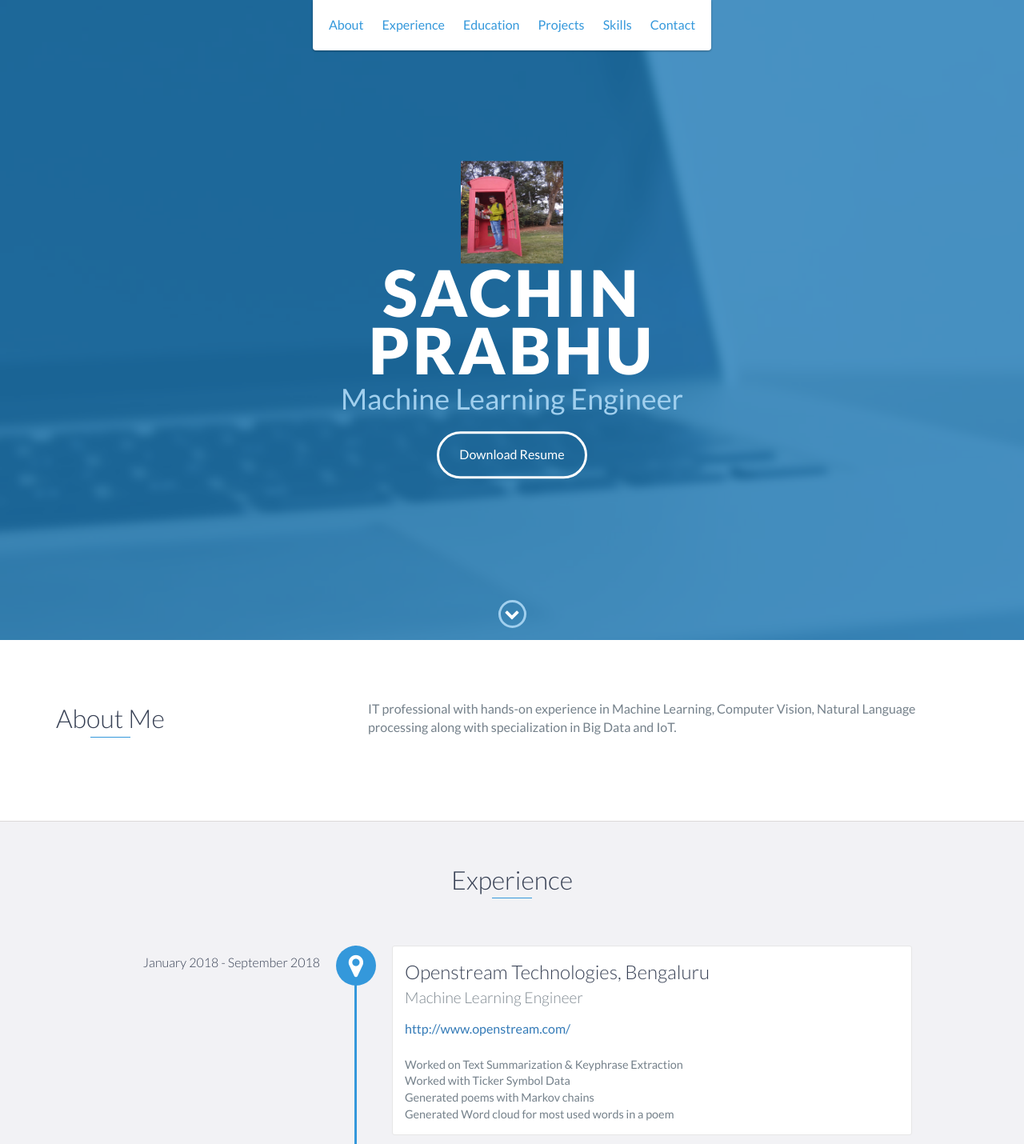
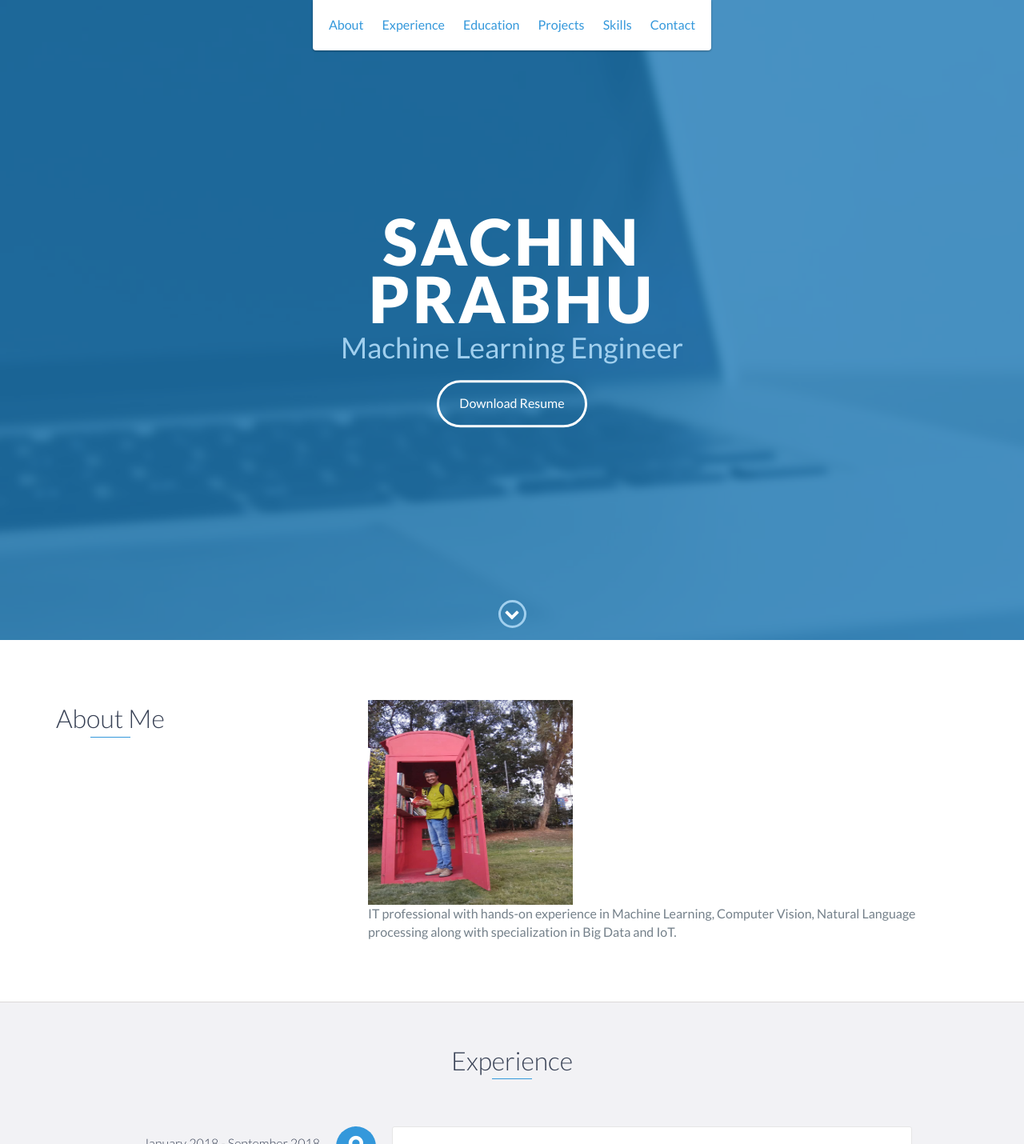
Before and after one commit to sachinprabhu007/sachinprabhu007.github.io, a website: page index.html in a window 1280 px wide. Shown: the top 1430 px of the page at 80% size. Drawn offline with nearby package versions, Linux system fonts and the light colour scheme.

Commit message:
edit image

```diff
--- a/index.html
+++ b/index.html
@@ -48,7 +48,6 @@
 
     <div id="lead">
         <div id="lead-content">
-            <img src="images\sachin_prabhu.jpg" alt="Sachin Prabhu"  width="128" height="128">
             <h1>Sachin Prabhu</h1>
             <h2>Machine Learning Engineer</h2>
             <!-- <a href="#" class="btn-rounded-white">Download Resume</a>-->
@@ -75,6 +74,8 @@
                     <h2 class="heading">About Me</h2>
                 </div>
                 <div class="col-md-8">
+                    <img src="images\sachin_prabhu.jpg" alt="Sachin Prabhu"  width="256" height="256">
+
                     <p>
                         IT professional with hands-on experience in Machine Learning, Computer Vision, Natural Language processing along with specialization
                         in Big Data and IoT.
```
